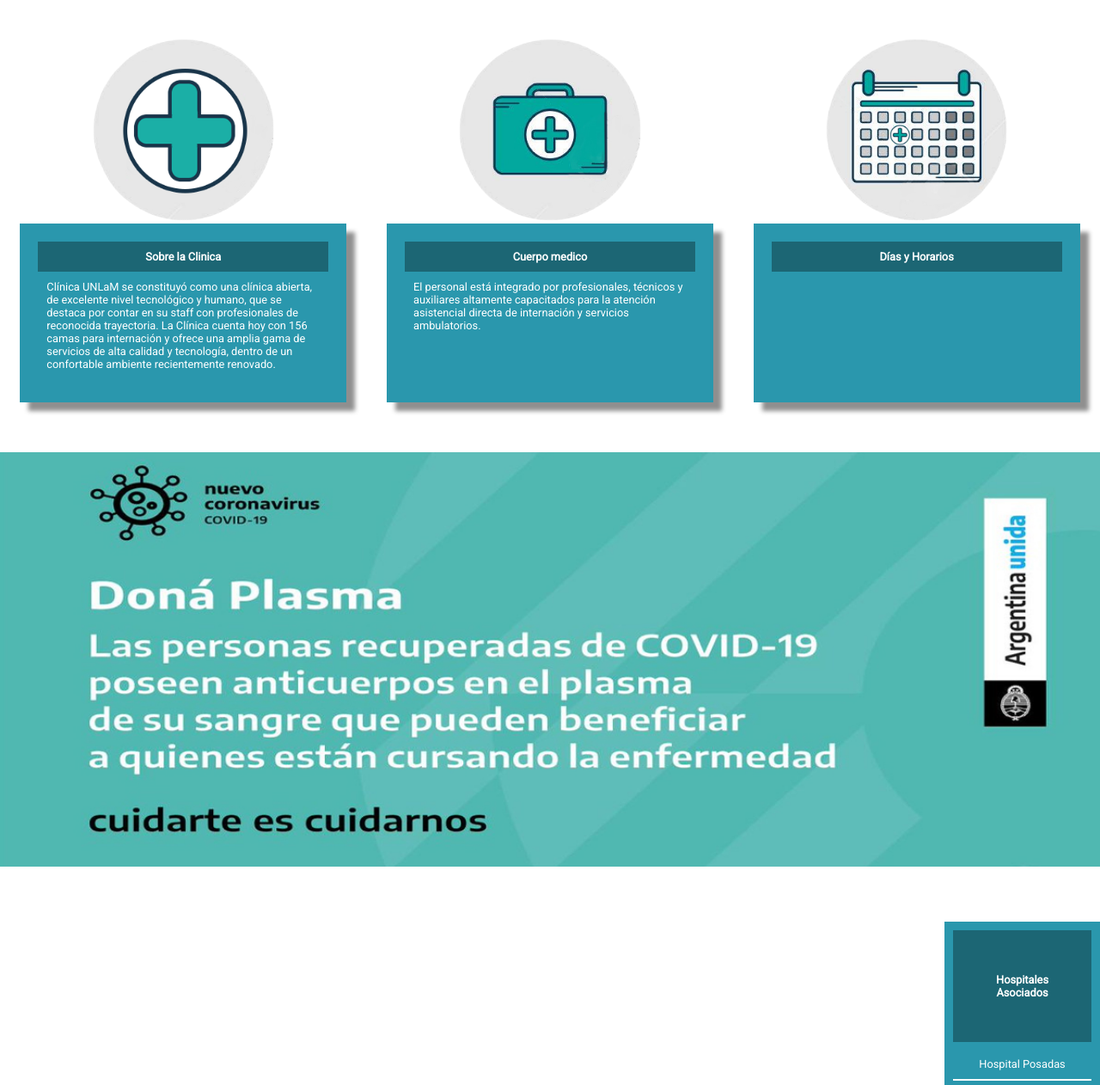
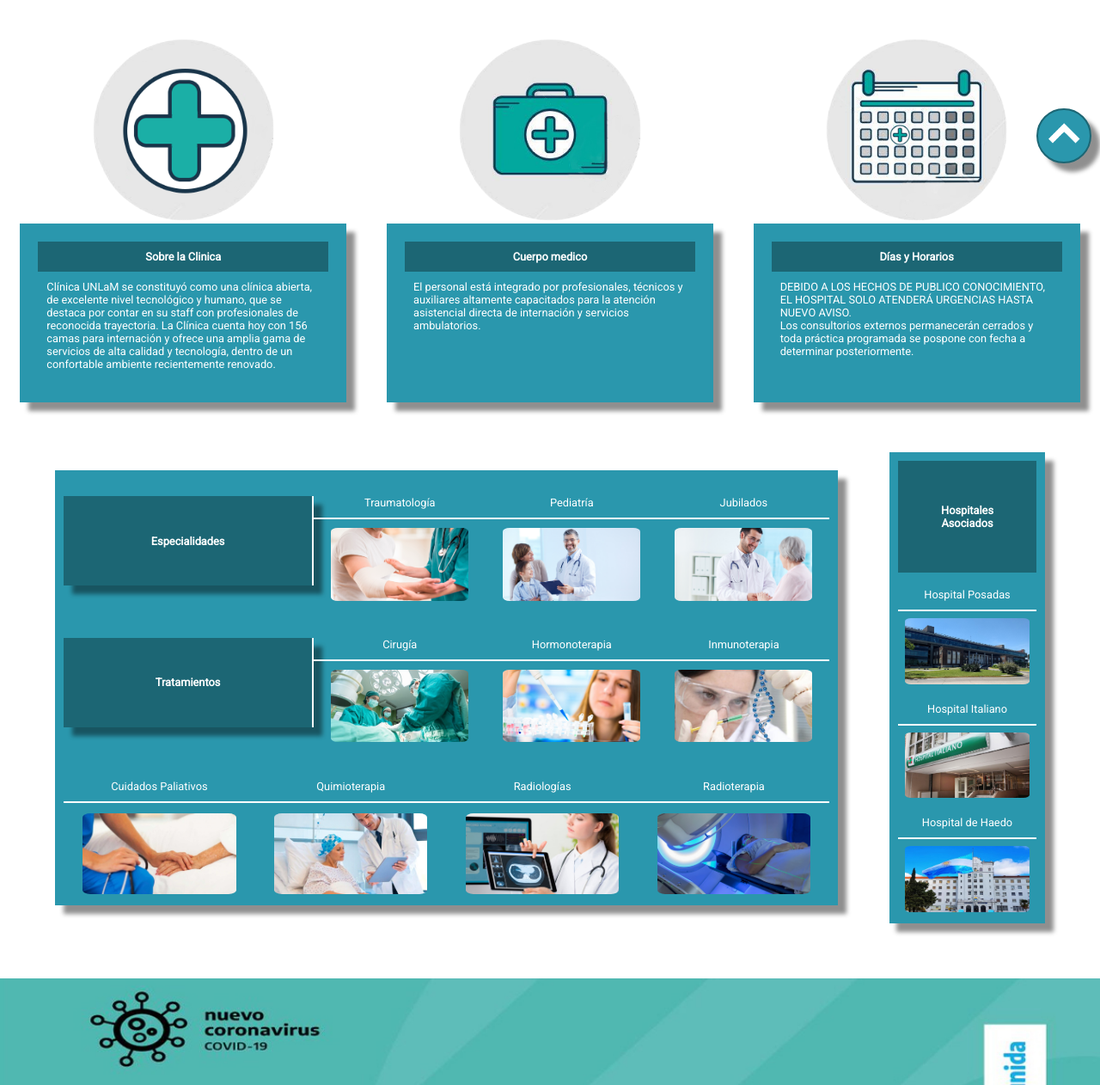
Before and after one commit to GastonNHaczek/Eda01PrograWeb1-2Cuatrimestre, a plain HTML site: page index.html in a window 1280 px wide. Shown: the part 600-1862 px from the top of the page at 86% size. Drawn offline with Linux system fonts and the light colour scheme.

Commit message:
Ultimo-Index

```diff
--- a/css/header-foooter.css
+++ b/css/header-foooter.css
@@ -144,3 +144,12 @@ footer{
             align-content: center;
             color: white;
         }
+
+.lupa{
+    width: 10%;
+    background-color: transparent;
+    background-image: url(../img/lupa.png);
+    background-size: contain;
+    background-repeat: no-repeat;
+    color: #1c6674;
+}
--- a/css/index.css
+++ b/css/index.css
@@ -58,13 +58,16 @@
 
 .informacion2{
     margin: 5% auto;
-    width: 100%;
+    width: 90%;
     display: flex;
+    justify-content: space-between;
     align-items: center;
 }
 
     .informacion2 article{
         display: flex;
+        flex-direction: column;
+        box-shadow: 10px 10px 5px 0px rgba(0,0,0,0.44);
     }
 
     .informacion2 article ul{
@@ -79,14 +82,39 @@
         text-align: center;
     }
 
+    .informacion2 .titulo-columna{
+        padding: 5%;
+        background-color: #1c6674;
+        border-right: 2px solid white;
+        box-shadow: 10px 10px 5px 0px rgba(0,0,0,0.44);
+
+    }
+
     .informacion2 article img{
         width: 80%;
-        box-shadow: 10px 10px 5px 0px rgba(0,0,0,0.44);
+        border-radius: 5%;
+    }
+
+    .informacion2 h6{
+        margin-top: 5%;
+        margin-bottom: 5%;
+        padding: 10px;
+        font-size: 100%;
+        color: white;
+        font-weight: lighter;
+        text-align: center;
+        border-bottom: 2px solid white;
+    }
+
+    .informacion2 h5{
+        color: white;
     }
 
     aside{
-        width: 30%;
+        width: 45%;
+        margin-left: 5%;
         border-left: 2px solid white;
+        box-shadow: 10px 10px 5px 0px rgba(0,0,0,0.44);
     }
 
         aside div{
@@ -113,7 +141,7 @@
         aside div img{
             margin: 0 auto;
             width: 90%;
-            box-shadow: 10px 10px 5px 0px rgba(0,0,0,0.44);
+            border-radius: 5%;
         }
 
         aside div h5{
@@ -132,3 +160,22 @@
             text-align: center;
             border-bottom: 2px solid white;
         }
+
+.arriba{
+    display: block;
+    width: 60px;
+    height: 60px;
+    background-color: #2a97ad;
+    position: fixed;
+    right: 10px;
+    bottom: 10px;
+    border-radius: 50%;
+    background-image: url(../img/arriba.png);
+    background-size: cover;
+    z-index: 1000;
+    border: 2px solid #1c6674;
+    box-shadow: 10px 10px 5px 0px rgba(0,0,0,0.44);
+}
+.arriba:hover{
+    opacity: 0.8;
+}
--- a/index.html
+++ b/index.html
@@ -11,7 +11,7 @@
 </head>
 
 <body>
-    <header>
+    <header id="inicio">
         <nav class="menu">
                 <ul>
                     <li>
@@ -36,7 +36,7 @@
                                 <option value="emfermedad3">
                             </datalist>
                             <input type="text" name="postal" list="informacion">
-                            <input type="button" value="Buscar">
+                            <input type="submit" value="." class="lupa">
                         </form>
                     </li>
                 </ul>
@@ -73,13 +73,10 @@
                 <img src="img/icono-horarios.png" alt="atencion-obras-sociales">
                 <div>
                     <h4>Días y Horarios</h4>
+                    <p>DEBIDO A LOS HECHOS DE PUBLICO CONOCIMIENTO, EL HOSPITAL SOLO ATENDERÁ URGENCIAS HASTA NUEVO AVISO. <br> Los consultorios externos permanecerán cerrados y toda práctica programada se pospone con fecha a determinar posteriormente.</p>
                 </div>
             </article>
 
-        </section>
-
-        <section class="corrusel">
-            <img src="img/Dona-Plasma.jpg" alt="Dona-Plasma-mensaje">
         </section>
 
         <section class="informacion2">
@@ -87,13 +84,12 @@
             <article>
                 <div>
                     <ul>
-                        <li>
+                        <li class="titulo-columna">
                             <h5>Especialidades</h5>
                         </li>
                         <li>
                             <h6>Traumatología</h6>
                             <img src="img/especialidades_traumatologia.png" alt="traumatologia">
-
                         </li>
                         <li>
                             <h6>Pediatría</h6>
@@ -102,7 +98,50 @@
                         </li>
                         <li>
                             <h6>Jubilados</h6>
-                            <img src="img/Pami.jpg" alt="pami">
+                            <img src="img/Pami.jpg" alt="jubilados">
+                        </li>
+                    </ul>
+                </div>
+                <div>
+                    <ul>
+                        <li class="titulo-columna">
+                            <h5>Tratamientos</h5>
+                        </li>
+                        <li>
+                            <h6>Cirugía</h6>
+                            <img src="img/cirugia.jpg" alt="cirugia">
+
+                        </li>
+                        <li>
+                            <h6>Hormonoterapia</h6>
+                            <img src="img/hormonoterapia.jpg" alt="hormonoterapia">
+
+                        </li>
+                        <li>
+                            <h6>Inmunoterapia</h6>
+                            <img src="img/inmunoterapia.jpg" alt="inmunoterapia">
+                        </li>
+                    </ul>
+                </div>
+                <div>
+                    <ul>
+                        <li>
+                            <h6>Cuidados Paliativos</h6>
+                            <img src="img/cuidados-paliativos.jpg" alt="cuidados-paliativos">
+                        </li>
+                        <li>
+                            <h6>Quimioterapia</h6>
+                            <img src="img/quimioterapia.jpg" alt="quimioterapia">
+
+                        </li>
+                        <li>
+                            <h6>Radiologías</h6>
+                            <img src="img/radiologia.jpg" alt="radiologia">
+
+                        </li>
+                        <li>
+                            <h6>Radioterapia</h6>
+                            <img src="img/radioterapia.jpg" alt="radioterapia">
                         </li>
                     </ul>
                 </div>
@@ -135,7 +174,10 @@
             </aside>
         </section>
 
-
+        <section class="corrusel">
+            <img src="img/Dona-Plasma.jpg" alt="Dona-Plasma-mensaje">
+        </section>
+        <a href="#inicio" class="arriba"></a>
     </main>
 
     <footer >
```
Also changed, not shown: img/arriba.png (added), img/cirugia.jpg (added), img/cuidados-paliativos.jpg (added), img/hormonoterapia.jpg (added), img/inmunoterapia.jpg (added), img/lupa.png (added), img/quimioterapia.jpg (added), img/radiologia.jpg (added), img/radioterapia.jpg (added).
